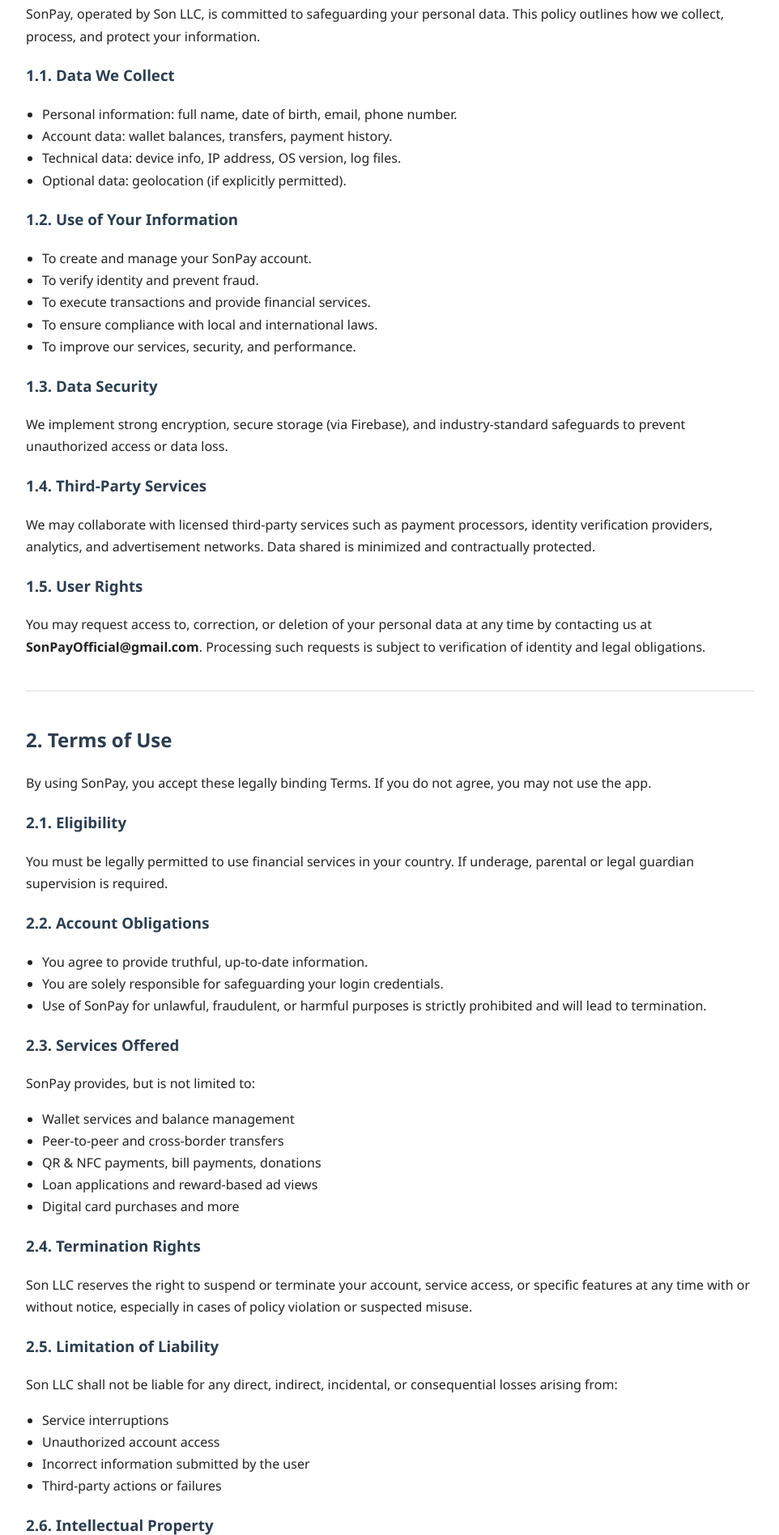
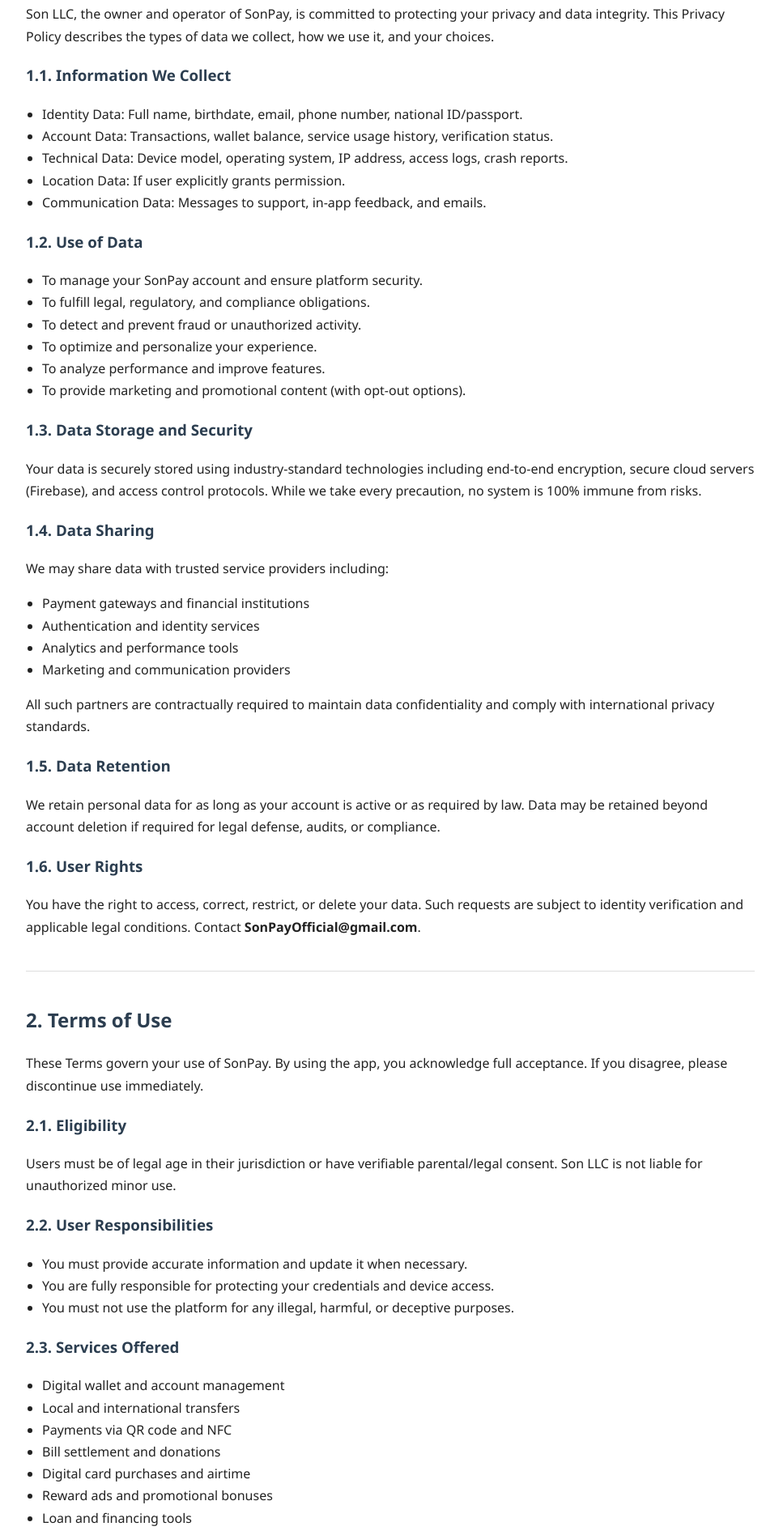
Before and after one commit to MZahirYA/PP, a plain HTML site: page index.html in a window 1280 px wide. Shown: the part 377-2273 px from the top of the page at 81% size, without its empty margins (158-1120 px from the left). Drawn offline with Linux system fonts and the light colour scheme.

Commit message:
Update index.html

```diff
--- a/index.html
+++ b/index.html
@@ -42,94 +42,110 @@
     <hr>
 
     <h2>1. Privacy Policy</h2>
-    <p>SonPay, operated by Son LLC, is committed to safeguarding your personal data. This policy outlines how we collect, process, and protect your information.</p>
+    <p>Son LLC, the owner and operator of SonPay, is committed to protecting your privacy and data integrity. This Privacy Policy describes the types of data we collect, how we use it, and your choices.</p>
 
-    <h3>1.1. Data We Collect</h3>
+    <h3>1.1. Information We Collect</h3>
     <ul>
-      <li>Personal information: full name, date of birth, email, phone number.</li>
-      <li>Account data: wallet balances, transfers, payment history.</li>
-      <li>Technical data: device info, IP address, OS version, log files.</li>
-      <li>Optional data: geolocation (if explicitly permitted).</li>
+      <li>Identity Data: Full name, birthdate, email, phone number, national ID/passport.</li>
+      <li>Account Data: Transactions, wallet balance, service usage history, verification status.</li>
+      <li>Technical Data: Device model, operating system, IP address, access logs, crash reports.</li>
+      <li>Location Data: If user explicitly grants permission.</li>
+      <li>Communication Data: Messages to support, in-app feedback, and emails.</li>
     </ul>
 
-    <h3>1.2. Use of Your Information</h3>
+    <h3>1.2. Use of Data</h3>
     <ul>
-      <li>To create and manage your SonPay account.</li>
-      <li>To verify identity and prevent fraud.</li>
-      <li>To execute transactions and provide financial services.</li>
-      <li>To ensure compliance with local and international laws.</li>
-      <li>To improve our services, security, and performance.</li>
+      <li>To manage your SonPay account and ensure platform security.</li>
+      <li>To fulfill legal, regulatory, and compliance obligations.</li>
+      <li>To detect and prevent fraud or unauthorized activity.</li>
+      <li>To optimize and personalize your experience.</li>
+      <li>To analyze performance and improve features.</li>
+      <li>To provide marketing and promotional content (with opt-out options).</li>
     </ul>
 
-    <h3>1.3. Data Security</h3>
-    <p>We implement strong encryption, secure storage (via Firebase), and industry-standard safeguards to prevent unauthorized access or data loss.</p>
+    <h3>1.3. Data Storage and Security</h3>
+    <p>Your data is securely stored using industry-standard technologies including end-to-end encryption, secure cloud servers (Firebase), and access control protocols. While we take every precaution, no system is 100% immune from risks.</p>
 
-    <h3>1.4. Third-Party Services</h3>
-    <p>We may collaborate with licensed third-party services such as payment processors, identity verification providers, analytics, and advertisement networks. Data shared is minimized and contractually protected.</p>
+    <h3>1.4. Data Sharing</h3>
+    <p>We may share data with trusted service providers including:</p>
+    <ul>
+      <li>Payment gateways and financial institutions</li>
+      <li>Authentication and identity services</li>
+      <li>Analytics and performance tools</li>
+      <li>Marketing and communication providers</li>
+    </ul>
+    <p>All such partners are contractually required to maintain data confidentiality and comply with international privacy standards.</p>
 
-    <h3>1.5. User Rights</h3>
-    <p>You may request access to, correction, or deletion of your personal data at any time by contacting us at <strong>SonPayOfficial@gmail.com</strong>. Processing such requests is subject to verification of identity and legal obligations.</p>
+    <h3>1.5. Data Retention</h3>
+    <p>We retain personal data for as long as your account is active or as required by law. Data may be retained beyond account deletion if required for legal defense, audits, or compliance.</p>
+
+    <h3>1.6. User Rights</h3>
+    <p>You have the right to access, correct, restrict, or delete your data. Such requests are subject to identity verification and applicable legal conditions. Contact <strong>SonPayOfficial@gmail.com</strong>.</p>
 
     <hr>
 
     <h2>2. Terms of Use</h2>
-    <p>By using SonPay, you accept these legally binding Terms. If you do not agree, you may not use the app.</p>
+    <p>These Terms govern your use of SonPay. By using the app, you acknowledge full acceptance. If you disagree, please discontinue use immediately.</p>
 
     <h3>2.1. Eligibility</h3>
-    <p>You must be legally permitted to use financial services in your country. If underage, parental or legal guardian supervision is required.</p>
+    <p>Users must be of legal age in their jurisdiction or have verifiable parental/legal consent. Son LLC is not liable for unauthorized minor use.</p>
 
-    <h3>2.2. Account Obligations</h3>
+    <h3>2.2. User Responsibilities</h3>
     <ul>
-      <li>You agree to provide truthful, up-to-date information.</li>
-      <li>You are solely responsible for safeguarding your login credentials.</li>
-      <li>Use of SonPay for unlawful, fraudulent, or harmful purposes is strictly prohibited and will lead to termination.</li>
+      <li>You must provide accurate information and update it when necessary.</li>
+      <li>You are fully responsible for protecting your credentials and device access.</li>
+      <li>You must not use the platform for any illegal, harmful, or deceptive purposes.</li>
     </ul>
 
     <h3>2.3. Services Offered</h3>
-    <p>SonPay provides, but is not limited to:</p>
     <ul>
-      <li>Wallet services and balance management</li>
-      <li>Peer-to-peer and cross-border transfers</li>
-      <li>QR & NFC payments, bill payments, donations</li>
-      <li>Loan applications and reward-based ad views</li>
-      <li>Digital card purchases and more</li>
+      <li>Digital wallet and account management</li>
+      <li>Local and international transfers</li>
+      <li>Payments via QR code and NFC</li>
+      <li>Bill settlement and donations</li>
+      <li>Digital card purchases and airtime</li>
+      <li>Reward ads and promotional bonuses</li>
+      <li>Loan and financing tools</li>
+    </ul>
+    <p>Son LLC reserves the right to add, modify, suspend, or discontinue any service at its sole discretion and without liability.</p>
+
+    <h3>2.4. Suspension & Termination</h3>
+    <p>We may suspend or terminate your account without notice for violating these Terms, suspected fraud, or if required by law. Any balances or data may be frozen or forfeited per applicable regulations.</p>
+
+    <h3>2.5. Limitation of Liability</h3>
+    <p>To the maximum extent permitted by law, Son LLC disclaims liability for:</p>
+    <ul>
+      <li>Loss of funds due to user negligence or third-party actions</li>
+      <li>Service downtime or interruptions</li>
+      <li>Errors in submitted information</li>
+      <li>Losses due to force majeure or events beyond our control</li>
     </ul>
 
-    <h3>2.4. Termination Rights</h3>
-    <p>Son LLC reserves the right to suspend or terminate your account, service access, or specific features at any time with or without notice, especially in cases of policy violation or suspected misuse.</p>
+    <h3>2.6. Intellectual Property</h3>
+    <p>All elements of SonPay—including name, logo, design, source code, and content—are the exclusive property of Son LLC. Reproduction or commercial use is prohibited without prior written authorization.</p>
 
-    <h3>2.5. Limitation of Liability</h3>
-    <p>Son LLC shall not be liable for any direct, indirect, incidental, or consequential losses arising from:
-      <ul>
-        <li>Service interruptions</li>
-        <li>Unauthorized account access</li>
-        <li>Incorrect information submitted by the user</li>
-        <li>Third-party actions or failures</li>
-      </ul>
-    </p>
-
-    <h3>2.6. Intellectual Property</h3>
-    <p>All content, branding, code, and trademarks related to SonPay are the exclusive property of Son LLC. Any reproduction, modification, or redistribution without written consent is strictly prohibited.</p>
+    <h3>2.7. Legal Compliance</h3>
+    <p>You agree to comply with all applicable financial, data protection, and export laws when using the app.</p>
 
     <hr>
 
-    <h2>3. Child Protection</h2>
-    <p>Users under the age of majority must use the app under legal supervision. Son LLC disclaims any responsibility arising from unsupervised minor activity.</p>
+    <h2>3. Protection of Children</h2>
+    <p>SonPay is not intended for children under legal age unless under direct supervision of a parent or guardian. Son LLC will not be held responsible for unauthorized minor use.</p>
 
     <hr>
 
-    <h2>4. Policy Updates</h2>
-    <p>These policies may be updated at any time. Users will be notified through the app or email. Continued use after any changes constitutes acceptance.</p>
+    <h2>4. Modifications to Policy</h2>
+    <p>We may update these terms or policies at any time. Users will be informed via the app or email. Continued use after updates means acceptance of the new terms.</p>
 
     <hr>
 
-    <h2>5. Governing Law & Jurisdiction</h2>
-    <p>These terms are governed by the applicable laws where Son LLC is registered. All disputes shall be resolved in the competent courts of that jurisdiction.</p>
+    <h2>5. Governing Law</h2>
+    <p>These terms are governed by the laws of the jurisdiction in which Son LLC is legally registered. Any disputes shall be exclusively resolved in that jurisdiction’s courts.</p>
 
     <hr>
 
-    <h2>6. Contact Information</h2>
-    <p>For questions, complaints, or legal inquiries, please contact:</p>
+    <h2>6. Contact</h2>
+    <p>For inquiries, disputes, or complaints, contact our legal team at:</p>
     <p><strong>Email:</strong> SonPayOfficial@gmail.com</p>
   </div>
 </body>
```
